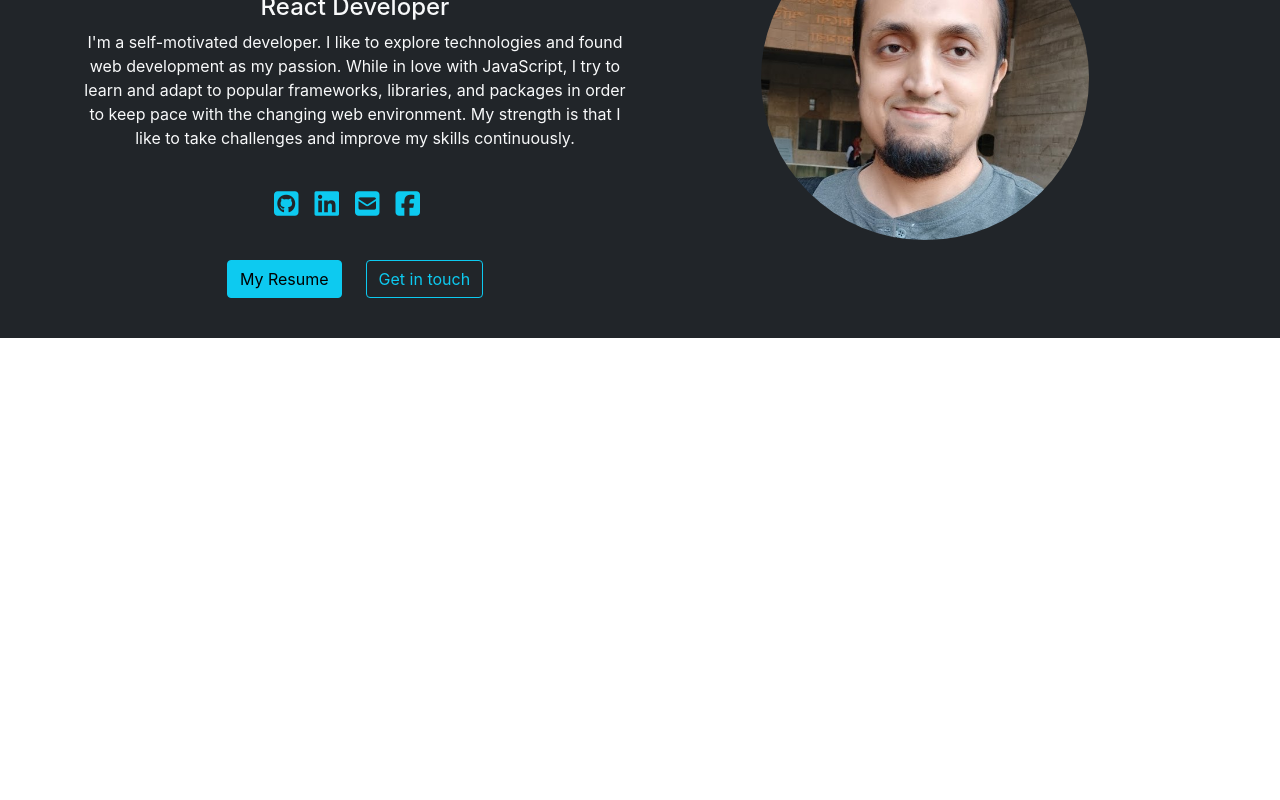
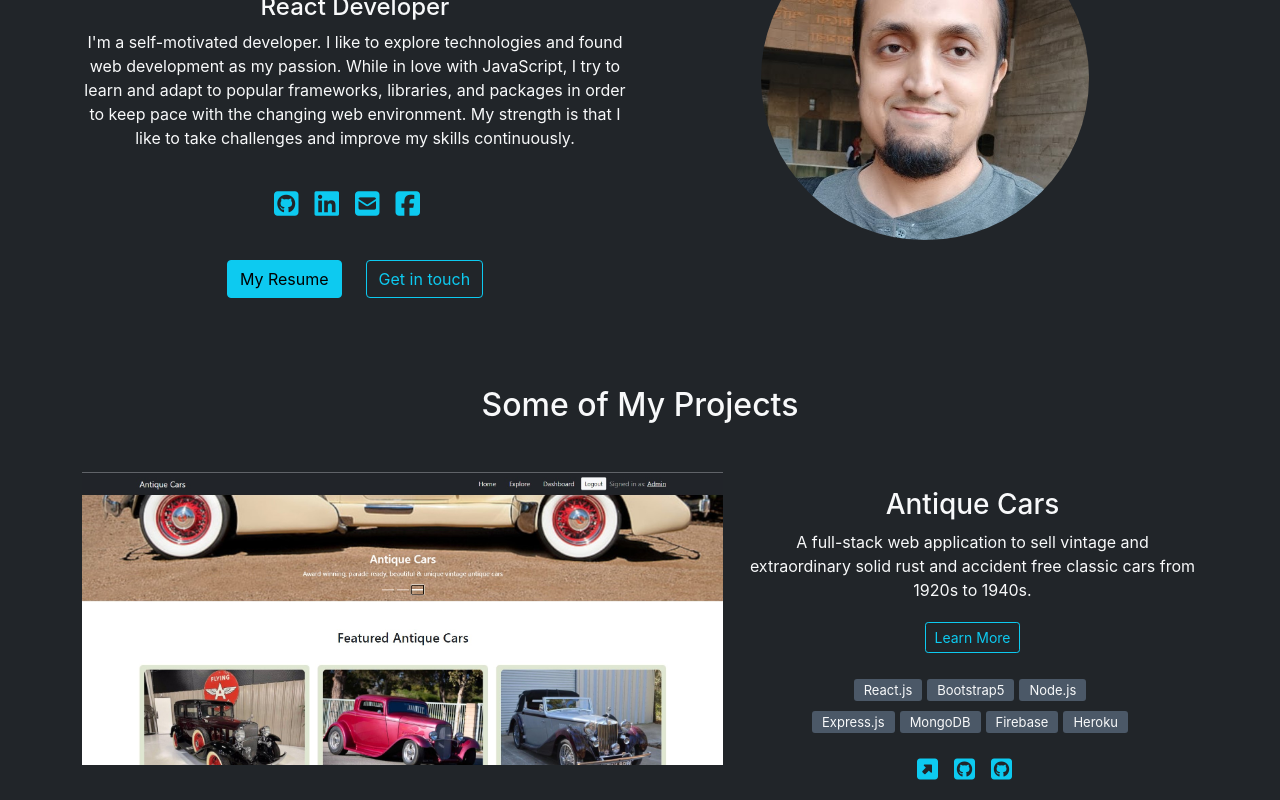
Before and after one commit to rezbd/first-portfolio, a React (Create React App) app: page / in a window 1280 px wide. Shown: the part 234-1034 px from the top of the page. Before the commit the page ends 800 px from the top, so only its background shows below. Built offline with nearby package versions, Linux system fonts and the light colour scheme.

Commit message:
antique cars elements are implemented on home page

```diff
--- a/src/components/Home/Home.js
+++ b/src/components/Home/Home.js
@@ -1,10 +1,12 @@
 import React from 'react';
 import Banner from '../Banner/Banner';
+import Projects from '../Projects/Projects';
 
 const Home = () => {
     return (
         <div className="bg-dark pt-5">
             <Banner></Banner>
+            <Projects></Projects>
         </div>
     );
 };
--- a/src/components/Projects/Projects.css
+++ b/src/components/Projects/Projects.css
@@ -0,0 +1,19 @@
+.technologies span{
+        background: #4b5867;
+        margin-right: 5px;
+        margin-top: 5px;
+        border-radius: 3px;
+        padding: 3px 10px;
+        font-size: 13px;
+        height: 26px;
+    }
+
+    /* .details-btn{
+        background: #4b5867;
+        margin-right: 5px;
+        margin-top: 5px;
+        border-radius: 2px;
+        padding: 3px 10px;
+        font-size: 13px;
+        height: 26px;
+    } */
--- a/src/components/Projects/Projects.js
+++ b/src/components/Projects/Projects.js
@@ -1,10 +1,45 @@
 import React from 'react';
 import './Projects.css';
+import antiqueCars1 from '../../images/antique-cars-1.jpg'
+import { Link } from 'react-router-dom';
 
 const Projects = () => {
     return (
-        <div>
-            <h2>Some of My Projects</h2>
+        <div className="container text-light">
+            <h2 className="my-5">Some of My Projects</h2>
+            <div>
+                <div className="row">
+                    <div className="col-12 col-md-7">
+                        <img width="100%" src={antiqueCars1} alt="" />
+                    </div>
+                    <div className="col-12 col-md-5 py-3">
+                        <h3>Antique Cars</h3>
+                        <p>A full-stack web application to sell vintage and extraordinary solid rust and accident free classic cars from 1920s to 1940s.</p>
+                        <Link to="">
+                            <button className="mb-3 mt-1 btn btn-sm btn-outline-info">Learn More</button>
+                        </Link>
+                        <div className="technologies">
+                            <div className="py-2">
+                                <span>React.js</span>
+                                <span>Bootstrap5</span>
+                                <span>Node.js</span>
+                            </div>
+                            <div>
+                                <span>Express.js</span>
+                                <span>MongoDB</span>
+                                <span>Firebase</span>
+                                <span>Heroku</span>
+                            </div>
+                        </div>
+                        <div className="mt-4">
+                            <a target="_blank" rel="noreferrer" href="https://github.com/rezbd/antique-cars-client-side"><i className="text-info fs-4 me-3 fas fa-external-link-square-alt"></i></a>
+                            <a target="_blank" rel="noreferrer" href="https://github.com/rezbd/antique-cars-client-side"><i className="text-info fs-4 me-3 fab fa-github-square"></i></a>
+                            <a target="_blank" rel="noreferrer" href="https://github.com/rezbd/antique-cars-server-side"><i className="text-info fs-4 me-3 fab fa-github-square"></i></a>
+                        </div>
+
+                    </div>
+                </div>
+            </div>
         </div>
     );
 };
```
